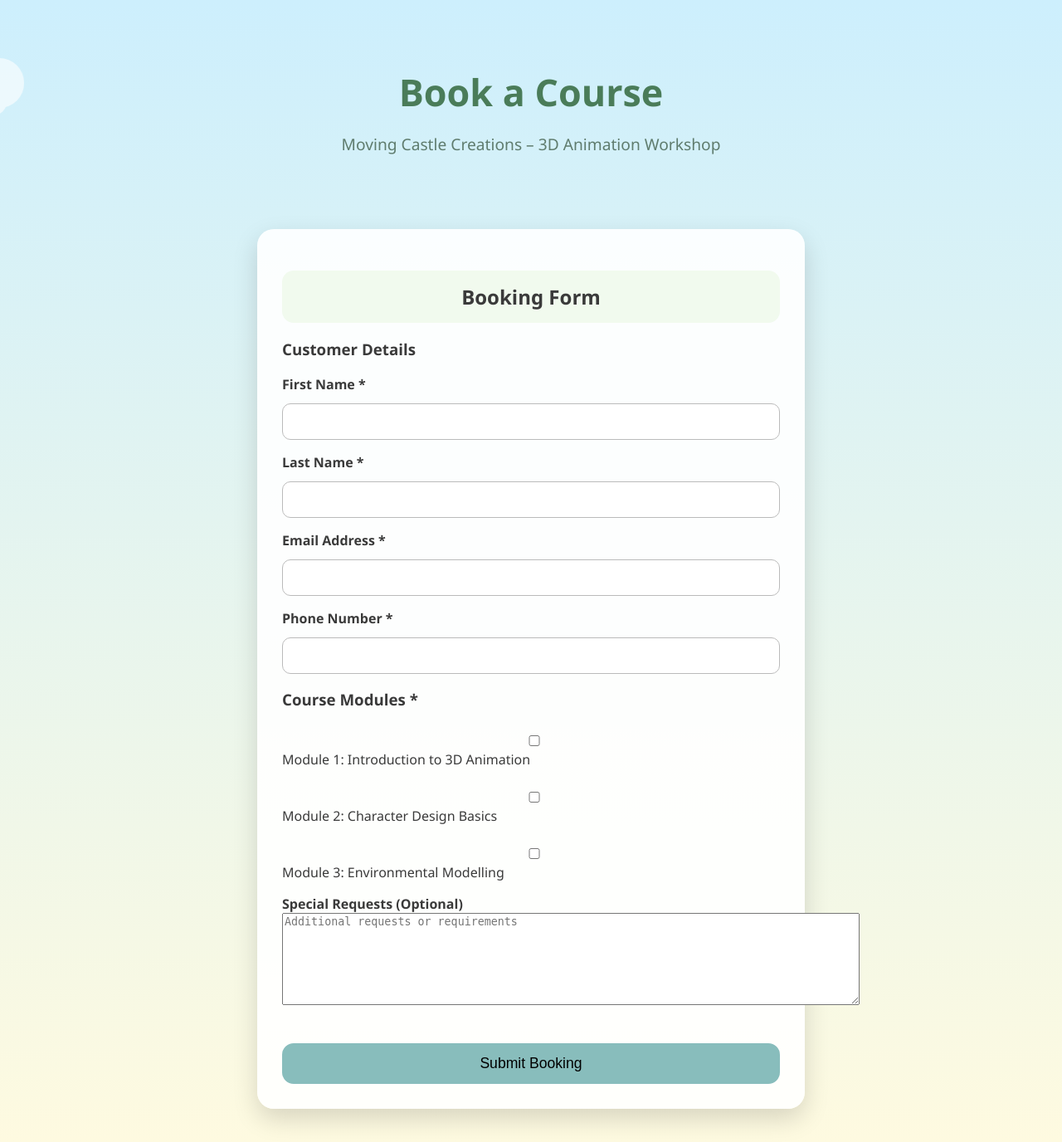
After one commit to abbiec123456/Ghibli-Movie, a Flask app: page /book in a window 1280 px wide. The commit adds this page. Shown: the whole page at 83% size. Run offline with Flask 3, Linux system fonts and the light colour scheme.

Commit message:
initial booking form page. work in progress

```diff
--- a/app.py
+++ b/app.py
@@ -85,6 +85,9 @@ def logout():
     session.clear()
     return redirect(url_for('customer_login'))
 
+@app.route('/book')
+def booking():
+    return render_template("booking.html")
 
 if __name__ == '__main__':
     app.run(debug=True)
--- a/static/style.css
+++ b/static/style.css
@@ -150,3 +150,13 @@ a {
     text-decoration: none;
     font-weight: bold;
 }
+
+input,
+textarea {
+    box-sizing: border-box;
+}
+
+.booking{
+    justify-content: center;
+    text-align: center;
+}
--- /dev/null
+++ b/templates/booking.html
@@ -0,0 +1,82 @@
+<!DOCTYPE html>
+<html>
+<head>
+    <title>Course Booking</title>
+    <link rel="stylesheet" href="{{ url_for('static', filename='style.css') }}">
+</head>
+<body>
+
+    <!-- Floating clouds -->
+    <div class="cloud small"></div>
+    <div class="cloud large"></div>
+
+    <!-- Header -->
+    <div class="header">
+        <h1>Book a Course</h1>
+        <p>Moving Castle Creations – 3D Animation Workshop</p>
+    </div>
+
+    <!-- Booking Form -->
+    <div class="dashboard">
+        <h2 class="booking">Booking Form</h2>
+
+        <form method="POST">
+
+            <h3>Customer Details</h3>
+
+            <p>
+                <label for="first_name"><strong>First Name *</strong></label><br>
+                <input type="text" name="first_name" required>
+            </p>
+
+            <p>
+                <label for="last_name"><strong>Last Name *</strong></label><br>
+                <input type="text" name="last_name" required>
+            </p>
+
+            <p>
+                <label for="email"><strong>Email Address *</strong></label><br>
+                <input type="email" name="email" required>
+            </p>
+
+            <p>
+                <label for="phone"><strong>Phone Number *</strong></label><br>
+                <input type="tel" name="phone" required>
+            </p>
+
+            <h3>Course Modules *</h3>
+
+            <p>
+                <label>
+                    <input type="checkbox" name="modules[]" value="module1">
+                    Module 1: Introduction to 3D Animation
+                </label>
+            </p>
+
+            <p>
+                <label>
+                    <input type="checkbox" name="modules[]" value="module2">
+                    Module 2: Character Design Basics
+                </label>
+            </p>
+
+            <p>
+                <label>
+                    <input type="checkbox" name="modules[]" value="module3">
+                    Module 3: Environmental Modelling
+                </label>
+            </p>
+
+            <p>
+                <label for="extra"><strong>Special Requests (Optional)</strong></label><br>
+                <textarea placeholder="Additional requests or requirements" name="extra" rows="7" cols="84"></textarea>
+            </p>
+
+            <button type="submit">Submit Booking</button>
+
+        </form>
+    </div>
+
+</body>
+
+</html>
```
